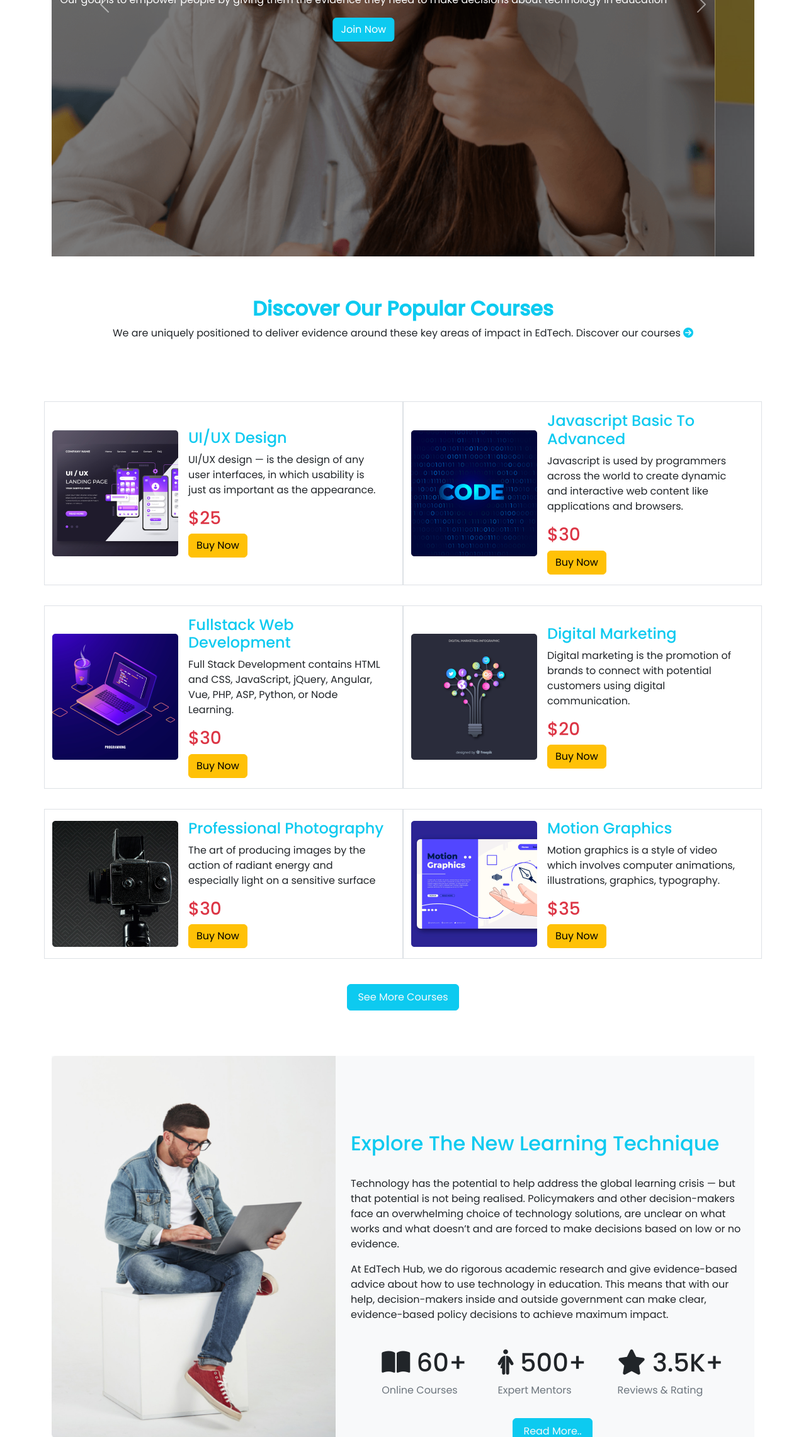
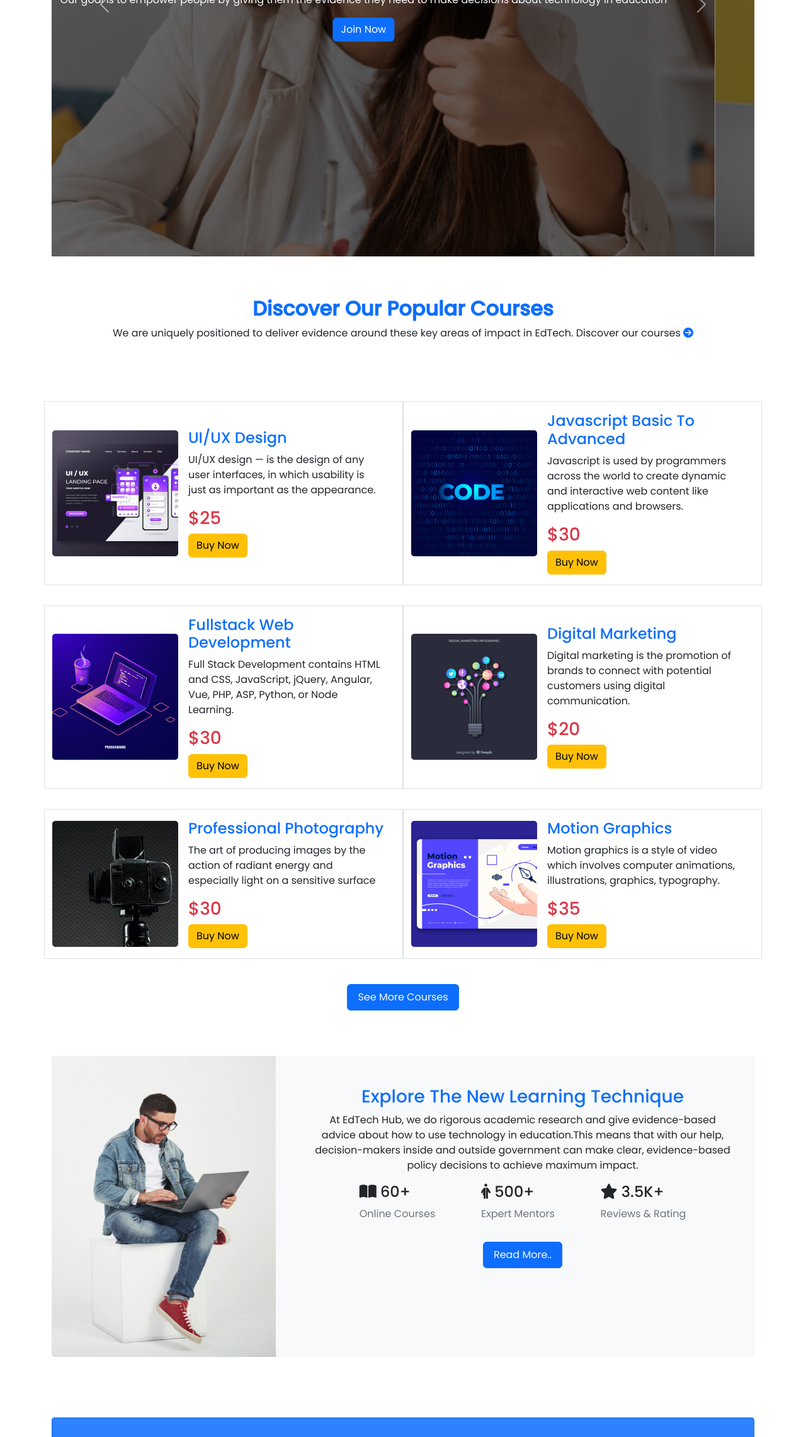
Before and after one commit to marufhasan566/EdTech-Website-M-03, a plain HTML site: page index.html in a window 1280 px wide. Shown: the part 519-2800 px from the top of the page at 63% size. Drawn offline with nearby package versions, Linux system fonts and the light colour scheme.

Commit message:
Join section fixed moderately

```diff
--- a/index.html
+++ b/index.html
@@ -86,12 +86,12 @@
                         <div class="first-slide">
                             <div class="container d-flex flex-column align-items-center text-white">
                                 <br><br><br><br><br><br><br><br><br><br><br><br>
-                                <h4 class="text-info">EDUCATION UNLIMITED</h4>
+                                <h4 class="text-primary">EDUCATION UNLIMITED</h4>
                                 <h1 class="text-center fw-bold">Think Big, Drive Change, Transform Learning</h1>
                                 <p class="text-center">Our goal is to empower people by giving them the evidence they
                                     need to make decisions
                                     about technology in education</p>
-                                <div class="btn text-white btn-info">Join Now</div>
+                                <div class="btn text-white btn-primary">Join Now</div>
                             </div>
                         </div>
                     </div>
@@ -99,12 +99,12 @@
                         <div class="second-slide">
                             <div class="container d-flex flex-column align-items-center text-white">
                                 <br><br><br><br><br><br><br><br><br><br><br><br>
-                                <h4 class="text-info">EDUCATION UNLIMITED</h4>
+                                <h4 class="text-primary">EDUCATION UNLIMITED</h4>
                                 <h1 class="text-center fw-bold">Think Big, Drive Change, Transform Learning</h1>
                                 <p class="text-center">Our goal is to empower people by giving them the evidence they
                                     need to make decisions
                                     about technology in education</p>
-                                <div class="btn text-white btn-info">Join Now</div>
+                                <div class="btn text-white btn-primary">Join Now</div>
 
                             </div>
                         </div>
@@ -113,12 +113,12 @@
                         <div class="third-slide">
                             <div class="container d-flex flex-column align-items-center text-white">
                                 <br><br><br><br><br><br><br><br><br><br><br><br>
-                                <h4 class="text-info">EDUCATION UNLIMITED</h4>
+                                <h4 class="text-primary">EDUCATION UNLIMITED</h4>
                                 <h1 class="text-center fw-bold">Think Big, Drive Change, Transform Learning</h1>
                                 <p class="text-center">Our goal is to empower people by giving them the evidence they
                                     need to make decisions
                                     about technology in education</p>
-                                <div class="btn text-white btn-info">Join Now</div>
+                                <div class="btn text-white btn-primary">Join Now</div>
                             </div>
                         </div>
                     </div>
@@ -141,10 +141,10 @@
     <main>
         <section class="heading">
             <div class="p-5 m-3">
-                <h2 class="text-center text-info fw-bold">Discover Our Popular Courses</h2>
+                <h2 class="text-center text-primary fw-bold">Discover Our Popular Courses</h2>
                 <p class="text-center">We are uniquely positioned to deliver evidence around these key areas of impact
                     in
-                    EdTech. Discover our courses <i class="fa-solid fa-circle-arrow-right text-info"></i></p>
+                    EdTech. Discover our courses <i class="fa-solid fa-circle-arrow-right text-primary"></i></p>
             </div>
         </section>
 
@@ -155,7 +155,7 @@
                 <div class="col d-flex flex-column flex-md-row flex-lg-row align-items-center border my-3">
                     <div><img src="images/course/course-1.png" alt=""></div>
                     <div class="p-3">
-                        <h4 class="text-info">UI/UX Design</h4>
+                        <h4 class="text-primary">UI/UX Design</h4>
                         <p class="">UI/UX design — is the design of any user interfaces, in which usability is just as
                             important as the appearance.</p>
                         <h3 class="text-danger">$25</h3>
@@ -166,7 +166,7 @@
                 <div class="col d-flex flex-column flex-md-row flex-lg-row align-items-center border my-3">
                     <div><img src="images/course/course-2.png" alt=""></div>
                     <div class="p-3">
-                        <h4 class="text-info">Javascript Basic To Advanced</h4>
+                        <h4 class="text-primary">Javascript Basic To Advanced</h4>
                         <p>Javascript is used by programmers across the world to create dynamic and interactive web
                             content like applications and browsers. </p>
                         <h3 class="text-danger">$30</h3>
@@ -178,7 +178,7 @@
                 <div class="col d-flex flex-column flex-md-row flex-lg-row align-items-center border my-3">
                     <div><img src="images/course/course-3.png" alt=""></div>
                     <div class="p-3">
-                        <h4 class="text-info">Fullstack Web Development</h4>
+                        <h4 class="text-primary">Fullstack Web Development</h4>
                         <p>Full Stack Development contains HTML and CSS, JavaScript, jQuery, Angular, Vue, PHP, ASP,
                             Python, or Node Learning.
                         </p>
@@ -191,7 +191,7 @@
                 <div class="col d-flex flex-column flex-md-row flex-lg-row align-items-center border my-3">
                     <div><img src="images/course/course-4.png" alt=""></div>
                     <div class="p-3">
-                        <h4 class="text-info">Digital Marketing</h4>
+                        <h4 class="text-primary">Digital Marketing</h4>
                         <p>
                             Digital marketing is the promotion of brands to connect
                             with potential customers using digital communication.
@@ -205,7 +205,7 @@
                 <div class="col d-flex flex-column flex-md-row flex-lg-row align-items-center border my-3">
                     <div><img src="images/course/course-5.png" alt=""></div>
                     <div class="p-3">
-                        <h4 class="text-info">Professional Photography</h4>
+                        <h4 class="text-primary">Professional Photography</h4>
                         <p>The art of producing images by the action of radiant energy and especially light on a
                             sensitive surface</p>
                         <h3 class="text-danger">$30</h3>
@@ -217,7 +217,7 @@
                 <div class="col d-flex flex-column flex-md-row flex-lg-row align-items-center border my-3">
                     <div><img src="images/course/course-6.png" alt=""></div>
                     <div class="p-3">
-                        <h4 class="text-info">Motion Graphics</h4>
+                        <h4 class="text-primary">Motion Graphics</h4>
                         <p>Motion graphics is a style of video
                             which involves computer animations, illustrations,
                             graphics, typography.
@@ -229,7 +229,7 @@
                 </div>
             </div>
             <div class="m-4 d-flex justify-content-center">
-                <button type="button" class="btn btn-info px-3 py-2 text-light">See More Courses</button>
+                <button type="button" class="btn btn-primary px-3 py-2 text-light">See More Courses</button>
             </div>
 
         </section>
@@ -239,46 +239,36 @@
 
         <!-- ------short intro starts------ -->
         <section class="container">
-            <div class="intro bg-light" style="height: 100vh;">
+            <div class="intro bg-light">
                 <div class="row">
-                    <div class="col-md-5">
+                    <div class="col-md-6 col-lg-4">
                         <img src="images/working.png" class="img-fluid rounded-start" alt="...">
                     </div>
-                    <div class="col-md-7">
+                    <div class="col-md-6 col-lg-8 p-lg-5">
                         <div class="intro-body">
-                            <br><br><br><br><br>
-                            <h2 class="intro-title text-info">Explore The New Learning Technique</h2>
-                            <br>
-                            <p class="intro-text">Technology has the potential to help address the global learning
-                                crisis — but that potential is not being realised. Policymakers and other
-                                decision-makers face an overwhelming choice of technology solutions, are unclear on
-                                what
-                                works and what doesn’t and are forced to make decisions based on low or no evidence.
-                            </p>
-                            <p class="intro-text">At EdTech Hub, we do rigorous academic research and give
-                                evidence-based advice about how
-                                to use technology in education. This means that with our help, decision-makers
-                                inside
+                            <h3 class="text-primary text-center">Explore The New Learning Technique</h3>
+                            <p class="text-center"> At EdTech Hub, we do rigorous academic research and give
+                                evidence-based advice about how to use technology in education.This means that with our
+                                help, decision-makers inside
                                 and outside government can make clear, evidence-based policy decisions to achieve
-                                maximum impact.
-                            </p>
-                            <br>
+                                maximum impact.</p>
                             <div class="d-flex justify-content-evenly">
                                 <div>
-                                    <h1><i class="fa-solid fa-book-open"></i> 60+</h1>
+                                    <h4><i class="fa-solid fa-book-open"></i> 60+</h4>
                                     <p class="text-muted">Online Courses</p>
                                 </div>
                                 <div>
-                                    <h1><i class="fa-solid fa-person-half-dress"></i> 500+</h1>
+                                    <h4><i class="fa-solid fa-person-half-dress"></i> 500+</h4>
                                     <p class="text-muted">Expert Mentors</p>
                                 </div>
                                 <div>
-                                    <h1><i class="fa-solid fa-star"></i> 3.5K+</h1>
+                                    <h4><i class="fa-solid fa-star"></i> 3.5K+</h4>
                                     <p class="text-muted">Reviews & Rating</p>
                                 </div>
                             </div>
                             <div class="m-3 d-flex justify-content-center">
-                                <button type="button" class="btn btn-info px-3 py-2 text-light">Read More..</button>
+                                <button type="button" class="btn btn-primary px-3 py-2 text-light">Read
+                                    More..</button>
                             </div>
                         </div>
                     </div>
@@ -290,18 +280,18 @@
 
         <!-- ------join-section starts------ -->
         <section class="container">
-            <div class="card bg-info bg-gradient mb-3 border border-primary rounded-1"
+            <div class="card bg-primary bg-gradient mb-3 border border-primary rounded-1"
                 style="max-width:100%;height: 200px;">
-                <div class="card-body d-flex justify-content-around align-items-center">
+                <div
+                    class="card-body d-flex flex-lg-row flex-md-column flex-column justify-content-around align-items-center">
                     <div>
-                        <h3 class="text-white">Join With EdTech Learning</h3>
-                        <p class="text-white">We invite you to connect with the evidence you seek and need to make
-                            choices
-                            to <br>advance and accelerate learning.</p>
+                        <h3 class="text-white text-center">Join With EdTech Learning</h3>
+                        <p class="text-white text-center">We invite you to connect with advance and accelerate learning.
+                        </p>
                     </div>
                     <div>
                         <!-- Button trigger modal -->
-                        <button type="button" class="btn btn-light text-info" data-bs-toggle="modal"
+                        <button type="button" class="btn btn-light text-primary" data-bs-toggle="modal"
                             data-bs-target="#exampleModal">Register Now</button>
                         <!-- Modal -->
                         <div class=" modal fade" id="exampleModal" tabindex="-1" aria-labelledby="exampleModalLabel"
@@ -319,7 +309,7 @@
                                     <div class="modal-footer">
                                         <button type="button" class="btn btn-secondary"
                                             data-bs-dismiss="modal">Close</button>
-                                        <button type="button" class="btn btn-info text-white">Create Another
+                                        <button type="button" class="btn btn-primary text-white">Create Another
                                             Account</button>
                                     </div>
                                 </div>
```
Also changed, not shown: style.css (+6 -2 lines).
